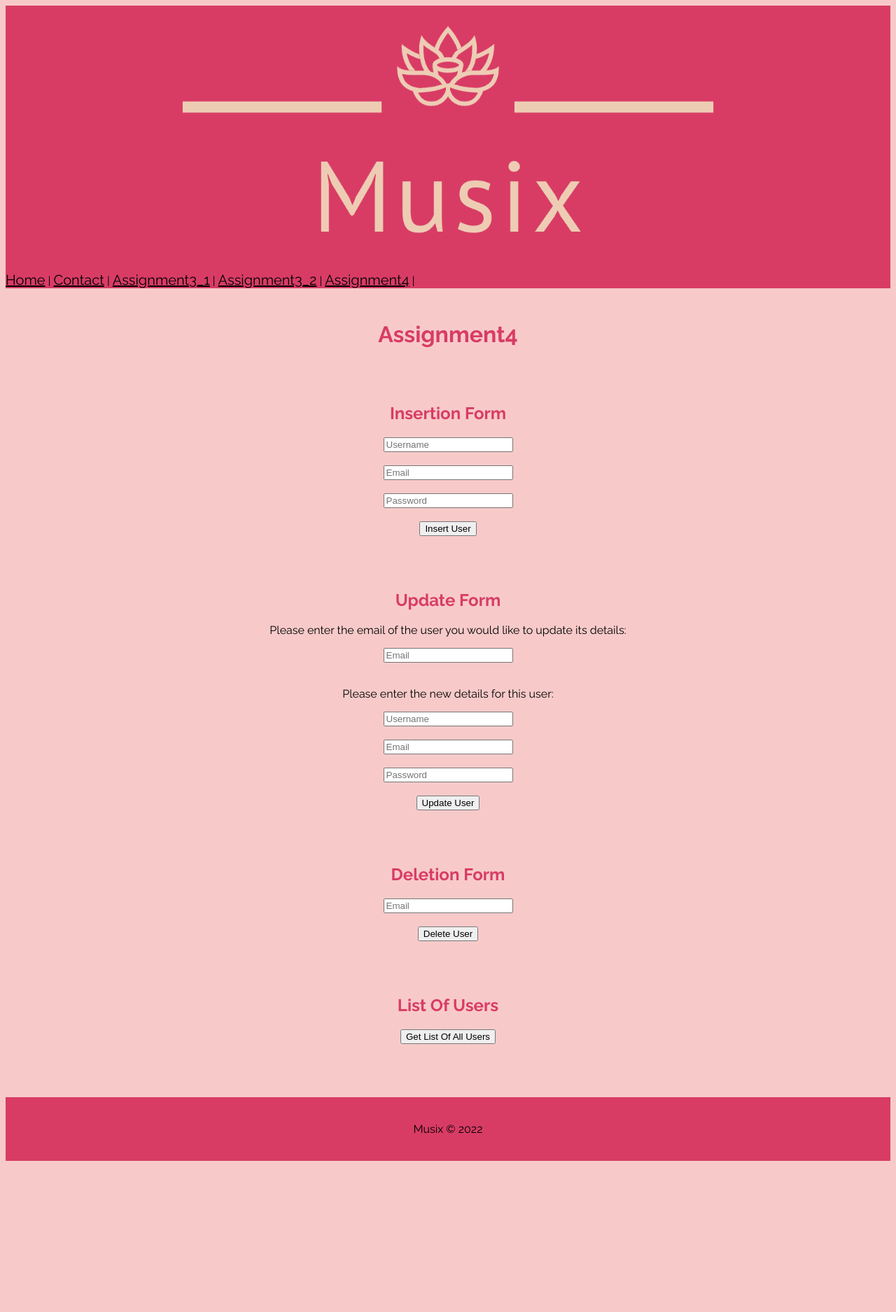
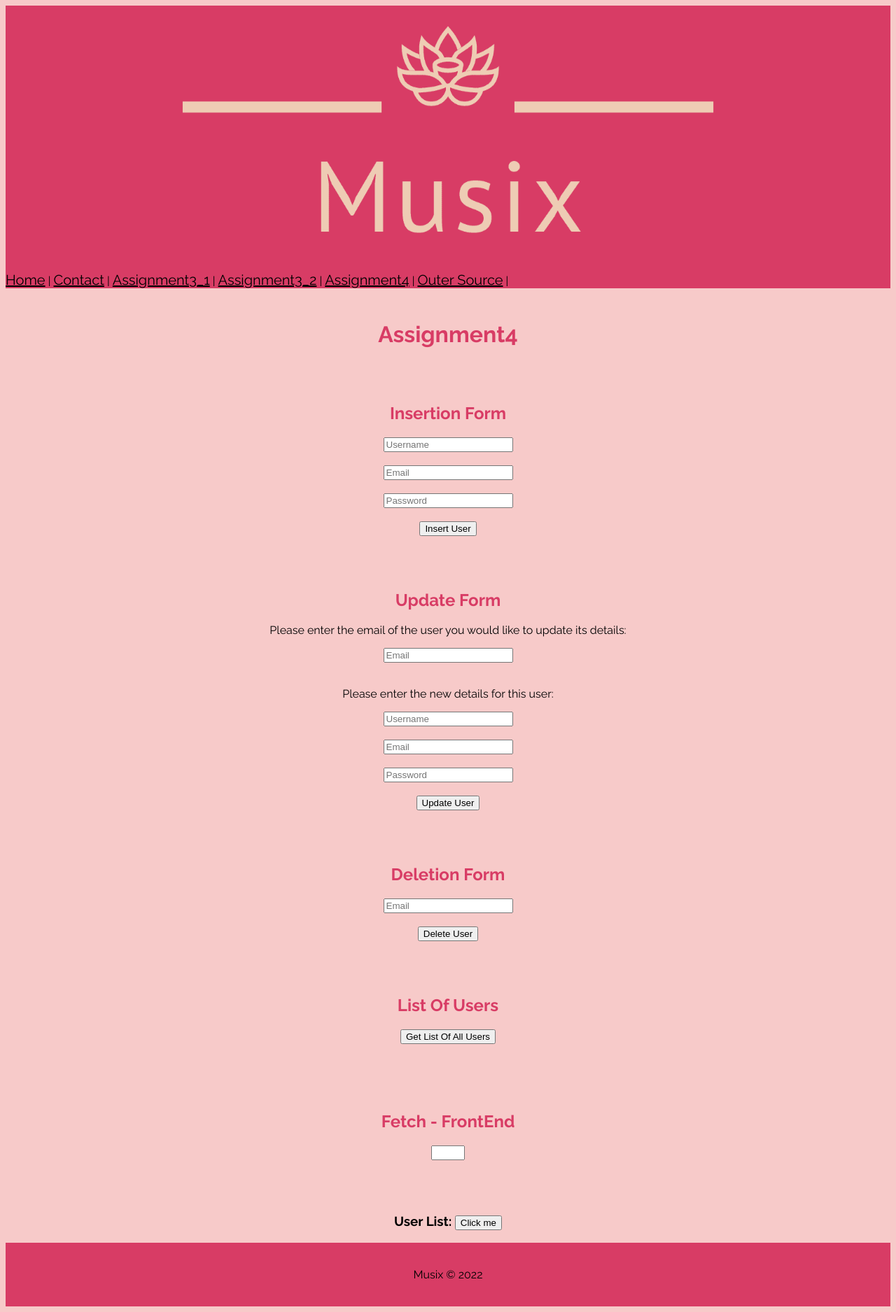
Before and after one commit to pelegel/Peleg_Eliyahou-Part4, a Flask app: page /assignment4 in a window 1280 px wide. Shown: the whole page at 70% size. Before the commit the page ends 1659 px from the top, so only its background shows below. Run offline with Flask 2, Linux system fonts and the light colour scheme; some libraries are stand-ins or nearby versions.

Commit message:
fetch fe users list

```diff
--- a/app.py
+++ b/app.py
@@ -3,16 +3,17 @@ from flask import url_for
 from datetime import timedelta
 from flask import request, session, jsonify
 import mysql.connector
-
+import time
+import requests
 
 ###### App setup
 app = Flask(__name__)
 app.config.from_pyfile('settings.py')
 
-
-app.secret_key = '123'
-app.config['SESSION_PERMANENT'] = True
-app.config['PERMANENT_SESSION_LIFETIME'] = timedelta(minutes=20)
+#
+# app.secret_key = '123'
+# app.config['SESSION_PERMANENT'] = True
+# app.config['PERMANENT_SESSION_LIFETIME'] = timedelta(minutes=20)
 
 
 ###### Components
@@ -22,9 +23,6 @@ app.register_blueprint(menu)
 
 
 # root of our website
-@app.route('/')
-def index_func():
-    return render_template('Home.HTML')
 
 
 ##home
@@ -51,13 +49,55 @@ app.register_blueprint(assignment4)
 
 
 
-
 #dictionary of the session
 @app.route('/session')
 def session_func():
     return jsonify(dict(session))
 
 
+@app.route('/assignment4/outer_source')
+def outer_source_func():
+    return render_template('assignment4_outer_source.html')
+
+
+
+
+
+def save_users_to_session(users):
+    users_list_to_save = []
+    for user in users:
+        users_dict = {
+            'avatar': users['avatar'],
+            'first_name': users['first_name'],
+            'email': users['email'],
+        }
+        users_list_to_save.append(users_dict)
+    session['users'] = users_list_to_save
+
+
+
+
+def get_specific_user(id):
+    users = []
+    for i in range(id):
+        res = requests.get(f'https://reqres.in/api/users/{id}')
+        print(res)
+        users.append(res.json())
+    return users
+
+
+
+@app.route('/fetch_fe')
+def fetch_fe_func():
+    if 'type' in request.args:
+        user_id = int(request.args['user_num_fetch_fe'])
+
+        # SYNC
+        if request.args['type'] == 'sync':
+            users = get_specific_user(user_id)
+            session['user_id_fe'] = user_id
+
+    return render_template('assignment4.html')
 
 
 
--- a/pages/assignment4/assignment4.py
+++ b/pages/assignment4/assignment4.py
@@ -1,5 +1,7 @@
 from flask import Blueprint, render_template, request, redirect, url_for, flash
 from utilities.db_manager import interact_db
+import requests
+
 
 
 #assignment3_1 blueprint definition
@@ -13,6 +15,14 @@ assignment4 = Blueprint('assignment4', __name__,
 @assignment4.route('/assignment4')
 def assignment4_page():
     return render_template('assignment4.html')
+
+
+@assignment4.route('/assignment4/outer_source')
+def assignment4_outer_source_page():
+    return render_template('assignment4_outer_source.html')
+
+
+
 
 
 
--- a/pages/assignment4/static/js/assignment4.js
+++ b/pages/assignment4/static/js/assignment4.js
@@ -0,0 +1,85 @@
+function fetch_users_fe() {
+
+    fetch('https://reqres.in/api/users').then(
+        response => response.json()
+    ).then(
+        response => createUsersList(response.data)
+    ).catch(
+        err => console.log(err)
+    );
+    // fetch('https://reqres.in/api/users?page=2').then(
+    //     response => response.json()
+    // ).then(
+    //     responseOBJECT => createUsersList(responseOBJECT.data)
+    // ).catch(
+    //     err => console.log(err)
+    // );
+}
+
+
+function createUsersList(response){
+    const currMain = document.querySelector("main")
+    const user_id = document.getElementById("user_num_fetch_fe").value;
+    let i = 0;
+    var fetch_fe_results = document.getElementById("fetch_fe_results");
+    fetch_fe_results.innerHTML = "";//remove all child elements inside of myDiv
+
+
+    if (user_id == 0){
+        i = 0;
+        for (let user of response){
+            console.log(user)
+            const section = document.createElement('section')
+            section.innerHTML = `
+            <img src="${user.avatar}" alt="Profile Picture"/>
+            <div>
+             <span>${user.first_name} ${user.last_name}</span>
+             <br>
+             <a href="mailto:${ user.email}">Send Email</a>
+            </div>
+        `
+            currMain.appendChild(section)
+        }
+    }
+
+
+    for (let user of response){
+        console.log(user)
+        i += 1;
+        const section = document.createElement('section')
+
+        if (user_id == i)
+            section.innerHTML = `
+            <img src="${user.avatar}" alt="Profile Picture"/>
+            <div>
+             <span>${user.first_name} ${user.last_name}</span>
+             <br>
+             <a href="mailto:${user.email}">Send Email </a>
+             <br><br>
+            </div>
+        `
+        currMain.appendChild(section)
+    }
+
+}
+
+
+
+// function createUsersList(users){
+//     console.log(users);
+//     const user = users[0];
+//     console.log(user);
+//     const curr_main = document.querySelector("main");
+//     for(let user of users){
+//         const section = document.createElement('section');
+//         section.innerHTML = `
+//         <img src="${user.avatar}" alt="Profile Picture"/>
+//         <div>
+//             <span>${user.first_name} ${user.last_name}</span>
+//             <br>
+//             <a href="mailto:${user.email}">Send Email</a>
+//         </div>
+//         `;
+//         curr_main.appendChild(section);
+//     }
+// }
--- a/pages/assignment4/templates/assignment4.html
+++ b/pages/assignment4/templates/assignment4.html
@@ -96,8 +96,21 @@
         {# ....................... end list of users form .....................#}
 
 
+        <div class="user_list">
+            <h2 class="header">Fetch - FrontEnd</h2>
+            <form action="/fetch_fe">
+                <input type="number" id="user_num_fetch_fe" min="0" max="6"><br><br><br>
+            </form>
+
+            <h3>User List: <button onclick="fetch_users_fe()">Click me</button></h3>
+            <main id="fetch_fe_results">
+
+            </main>
+
+        </div>
+
+
     </div>
-
 
     {% block javascript %}
         <script src="{{ url_for('assignment4.static', filename='js/assignment4.js') }}"></script>
--- a/pages/contact/static/js/contact.js
+++ b/pages/contact/static/js/contact.js
@@ -19,5 +19,6 @@ function submitForm() {
   else{
     window.alert("You have already submitted the form");
   }
+  document.getElementById("contact_value").innerHTML += contact;
 
 }
--- a/pages/home/home.py
+++ b/pages/home/home.py
@@ -9,5 +9,6 @@ home = Blueprint('home', __name__,
 
 #routes
 @home.route('/home')
+@home.route('/')
 def home_page():
     return render_template('Home.html')
--- a/templates/base.html
+++ b/templates/base.html
@@ -29,6 +29,10 @@
         <a href="/assignment3_1">Assignment3_1</a> |
         <a href="/assignment3_2">Assignment3_2</a> |
         <a href="/assignment4">Assignment4</a> |
+        <a href="/assignment4/outer_source">Outer Source</a> |
+
+
+
     </nav>
 
     {% if session['loggedin'] %}
```
Also changed, not shown: templates/assignment4_outer_source.html (added, +18 -0 lines).
